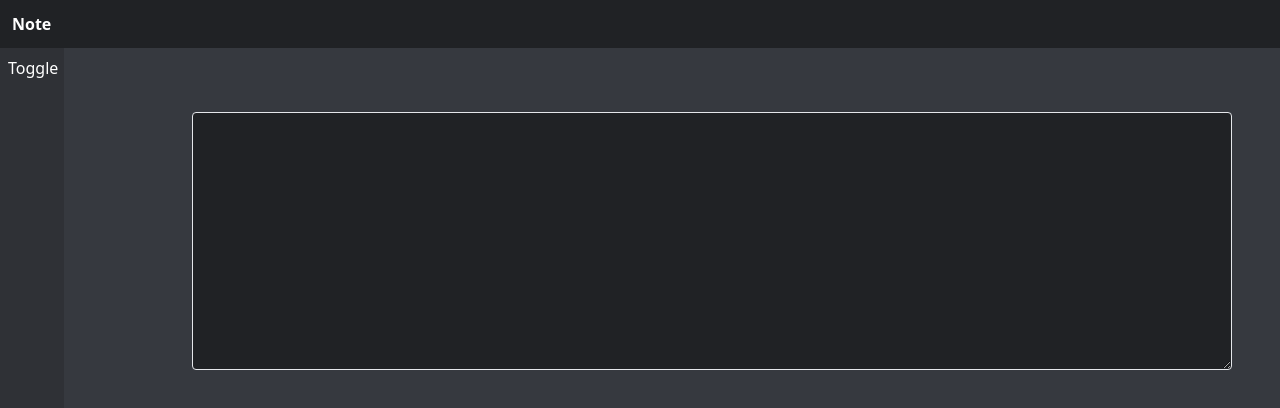
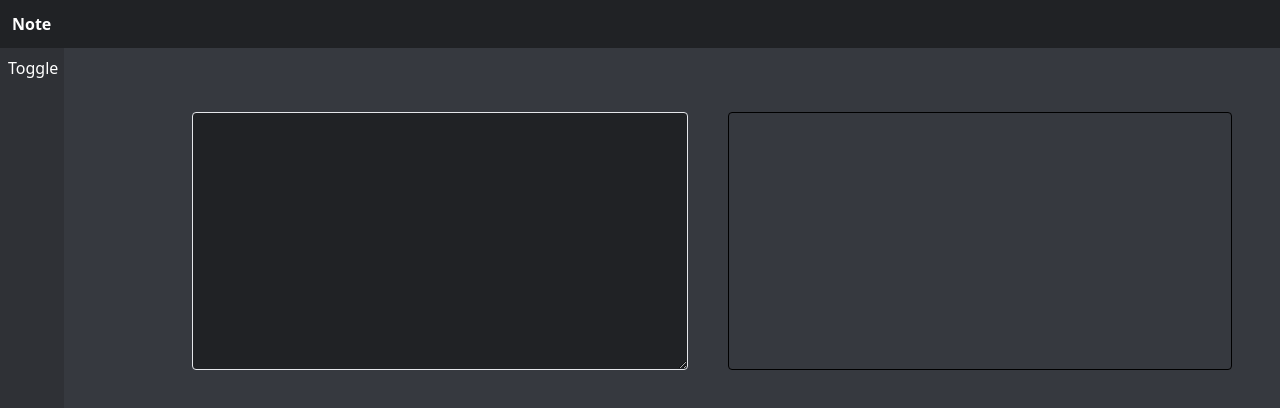
Before and after one commit to AyjayJr/note_taker, a Next.js app: page / in a window 1280 px wide. Shown: the top 408 px of the page. Built offline with nearby package versions, Linux system fonts and the light colour scheme.

Commit message:
have react-markdown working, needed to require tailwind typography plugin

```diff
--- a/app/globals.css
+++ b/app/globals.css
@@ -1,3 +1,7 @@
 @tailwind base;
 @tailwind components;
 @tailwind utilities;
+
+.foo {
+	white-space: 'pre-wrap';
+}
--- a/components/MarkdownEditor.jsx
+++ b/components/MarkdownEditor.jsx
@@ -2,14 +2,18 @@ import ReactMarkdown from "react-markdown"
 
 const MarkdownEditor = ({ content, handleChange }) => {
 	return (
-		<div>
+		<div className='flex flex-row gap-10'>
 			<textarea
-				className='w-full p-2 border rounded bg-accent'
+				className='flex-1 w-1/2 p-2 border rounded bg-accent'
 				value={content}
 				onChange={handleChange}
 				rows={10}
 			/>
-			<ReactMarkdown>{content}</ReactMarkdown>
+			<div className="flex-1 w-1/2 p-3 border border-black rounded">
+				<ReactMarkdown className='prose prose-invert'>
+					{content}
+				</ReactMarkdown>
+			</div>
 		</div>
 	)
 }
--- a/package.json
+++ b/package.json
@@ -17,5 +17,8 @@
     "react-markdown": "^8.0.7",
     "react-router-dom": "^6.14.2",
     "tailwindcss": "3.3.3"
+  },
+  "devDependencies": {
+    "@tailwindcss/typography": "^0.5.9"
   }
 }
--- a/tailwind.config.js
+++ b/tailwind.config.js
@@ -15,5 +15,7 @@ module.exports = {
       }
     },
   },
-  plugins: [],
+  plugins: [
+    require('@tailwindcss/typography'),
+  ],
 }
```
Also changed, not shown: 1 other file (tests, documents, lock files or other folders).
